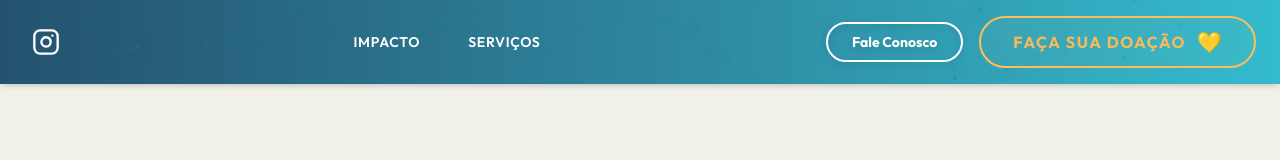
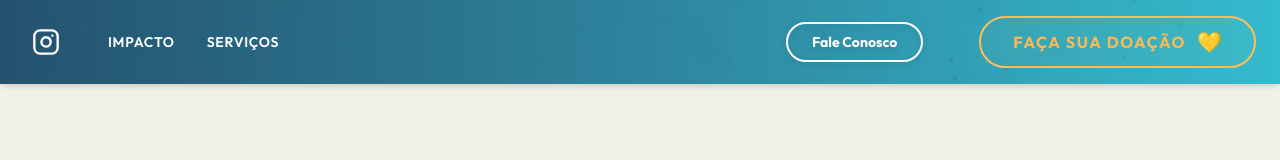
Before and after one commit to doyalgaurangadasbrahmachary-lgtm/instituto-sobreviver-v2, a React (Vite) app: page / in a window 1280 px wide. Shown: the top 160 px of the page. Built offline with nearby package versions, Linux system fonts and the light colour scheme; a web font is replaced by a local one.

Commit message:
style(header): reorganizacion layout de cabecera desktop para alejar boton blanco y reagrupar tabs

```diff
--- a/src/components/home/HomeHeader.tsx
+++ b/src/components/home/HomeHeader.tsx
@@ -131,6 +131,8 @@ export default function HomeHeader() {
             <TextureBackground />
 
             <div className="relative z-10 max-w-7xl mx-auto px-6 py-4 flex justify-between items-center text-white">
+                {/* Configuración Izquierda: Redes + Navegación PC */}
+                <div className="flex items-center gap-6 md:gap-10">
                     <div className="flex items-center gap-1 md:gap-3">
                         {/* Instagram Link */}
                         <motion.a
@@ -155,9 +157,8 @@ export default function HomeHeader() {
                         </motion.a>
                     </div>
 
-                {/* Navigation */}
-                <nav className="hidden md:flex flex-1 justify-center gap-12">
-                    {/* NOSSA HISTORIA REMOVED */}
+                    {/* Navigation conectada a la izquierda en PC */}
+                    <nav className="hidden md:flex items-center gap-8">
                         <motion.a
                             href="#impacto"
                             whileHover={{ scale: 1.1 }}
@@ -173,9 +174,10 @@ export default function HomeHeader() {
                             Serviços
                         </motion.a>
                     </nav>
+                </div>
 
                 {/* CTA Buttons */}
-                <div className="flex items-center gap-4">
+                <div className="flex items-center gap-6 md:gap-14">
                     {/* SECONDARY: WhatsApp Contact (Desktop Only) */}
                     <motion.a
                         href="https://wa.me/553797783092"
```
Lines whose indentation alone changed are shown as unchanged.
